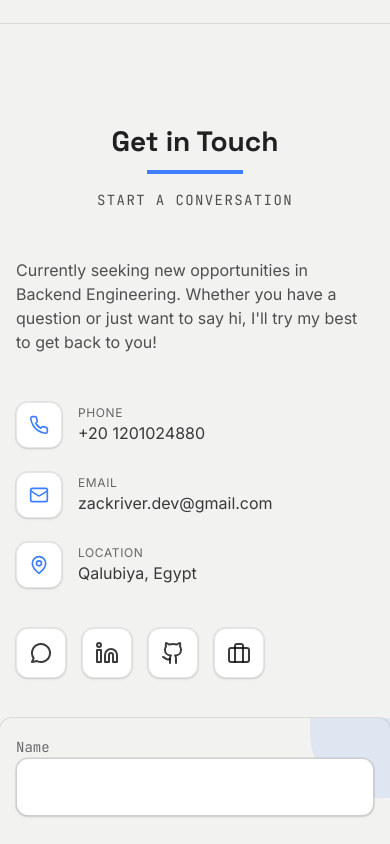
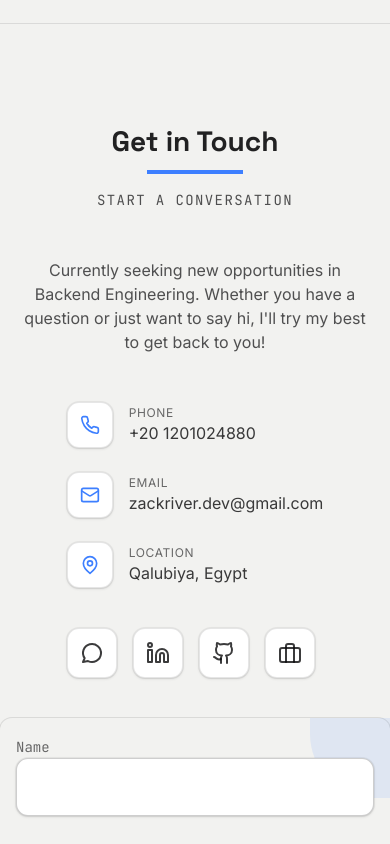
Before and after one commit to Zack-River/Portfolio, a React (Vite) app: page / in a window 390 px wide. Shown: the part 10680-11524 px from the top of the page. Built offline with nearby package versions, Linux system fonts and the light colour scheme.

Commit message:
style: center contact info block on mobile and constrain form width

```diff
--- a/components/Contact.tsx
+++ b/components/Contact.tsx
@@ -82,7 +82,7 @@ const Contact: React.FC = () => {
     >
       <div className="max-w-7xl mx-auto md:px-12 lg:px-24 w-full">
         <div className="grid grid-cols-1 lg:grid-cols-[1fr_420px] gap-10 lg:gap-16 items-start">
-          <div className="text-left px-4 md:px-0 h-full">
+          <div className="text-center md:text-left px-4 md:px-0 h-full">
             <Reveal>
               <SectionHeader
                 title="Get in Touch"
@@ -99,7 +99,8 @@ const Contact: React.FC = () => {
               </p>
             </Reveal>
 
-            <div className="space-y-6">
+            <div className="flex justify-center md:justify-start">
+              <div className="space-y-6 inline-block text-left">
               <Reveal delay={0.3}>
                 <div className="flex items-center justify-start space-x-4 mb-6">
                   <div className="p-3 bg-white shadow-sm ring-1 ring-canvas-dark/5 border border-canvas-dark/10 rounded-xl text-electric">
@@ -211,9 +212,10 @@ const Contact: React.FC = () => {
                 </div>
               </Reveal>
             </div>
+            </div>
           </div>
 
-          <Reveal delay={0.4} className="h-full flex flex-col">
+          <Reveal delay={0.4} className="h-full flex flex-col w-full max-w-md mx-auto lg:ml-auto">
             <div className="h-full bg-canvas-light p-4 sm:p-8 card-base relative flex flex-col">
               <div className="absolute top-0 right-0 w-20 h-20 bg-electric/10 rounded-bl-[4rem]"></div>
 
```
